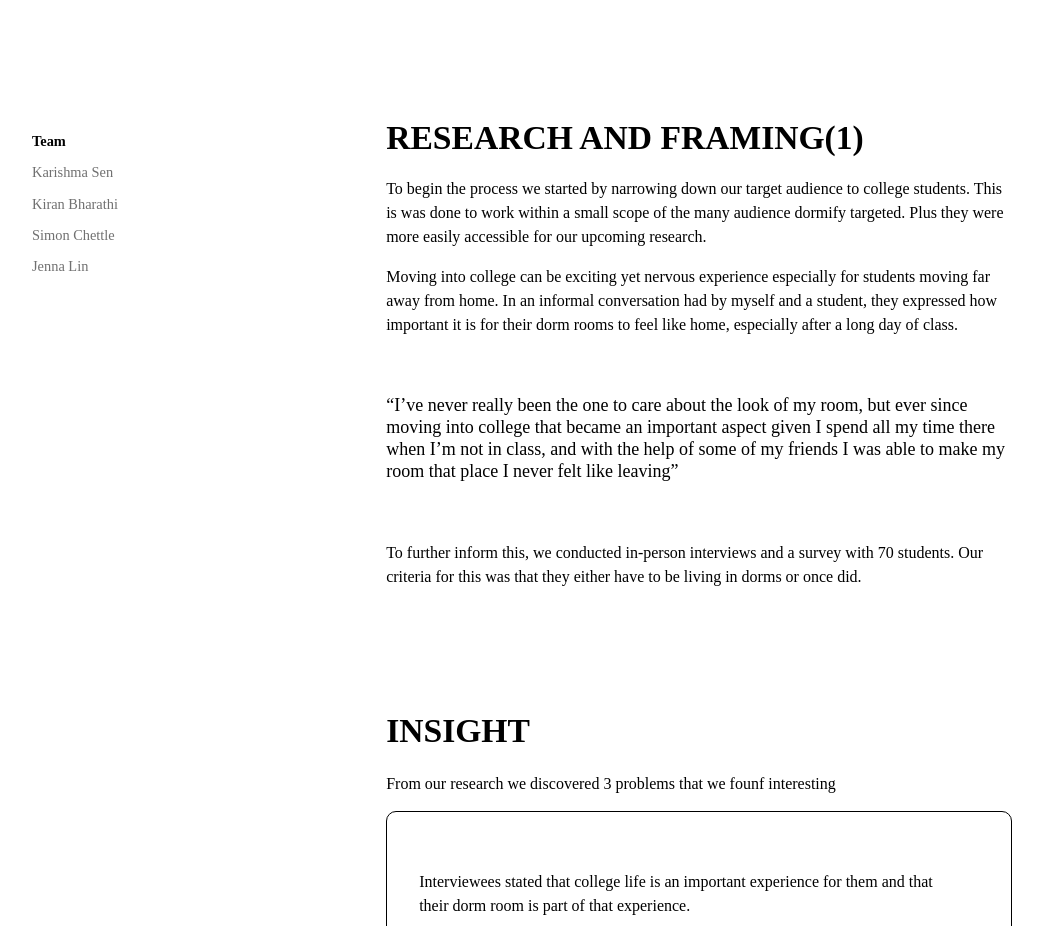
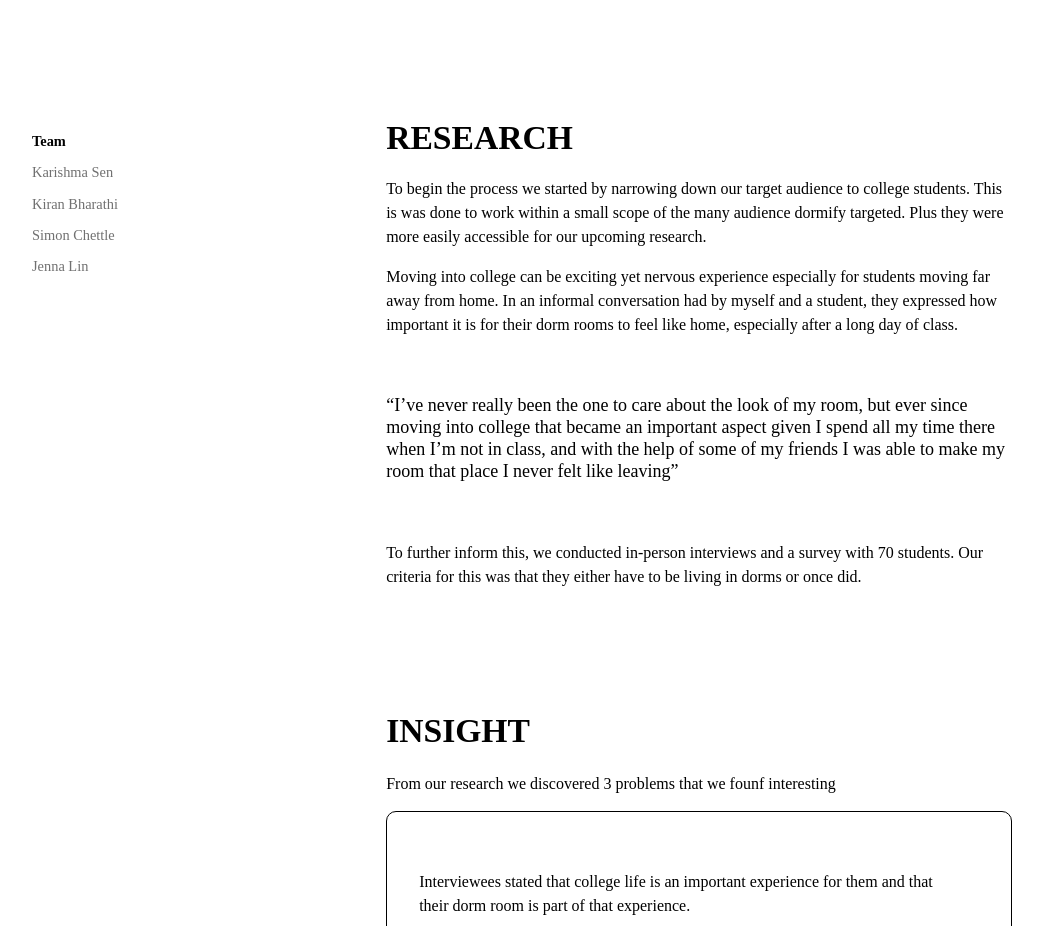
Before and after one commit to claret2002/Porfolio, a plain HTML site: page dormify.html in a window 1280 px wide. Shown: the part 980-1906 px from the top of the page, without its empty margins (24-1067 px from the left). Drawn offline with Linux system fonts and the light colour scheme; a web font is replaced by a local one.

Commit message:
Update dormify.html

```diff
--- a/dormify.html
+++ b/dormify.html
@@ -65,7 +65,7 @@
 
     <section class="content-container">
         <div class="content">
-            <h1 class="content-heading">RESEARCH AND FRAMING(1)</h1>
+            <h1 class="content-heading">RESEARCH</h1>
             <p class="c1">To begin the process we started by narrowing down our target audience to college students.
                 This is was done to work within a small scope of the many audience dormify targeted. Plus they were more
                 easily accessible for our upcoming research.</p>
```
